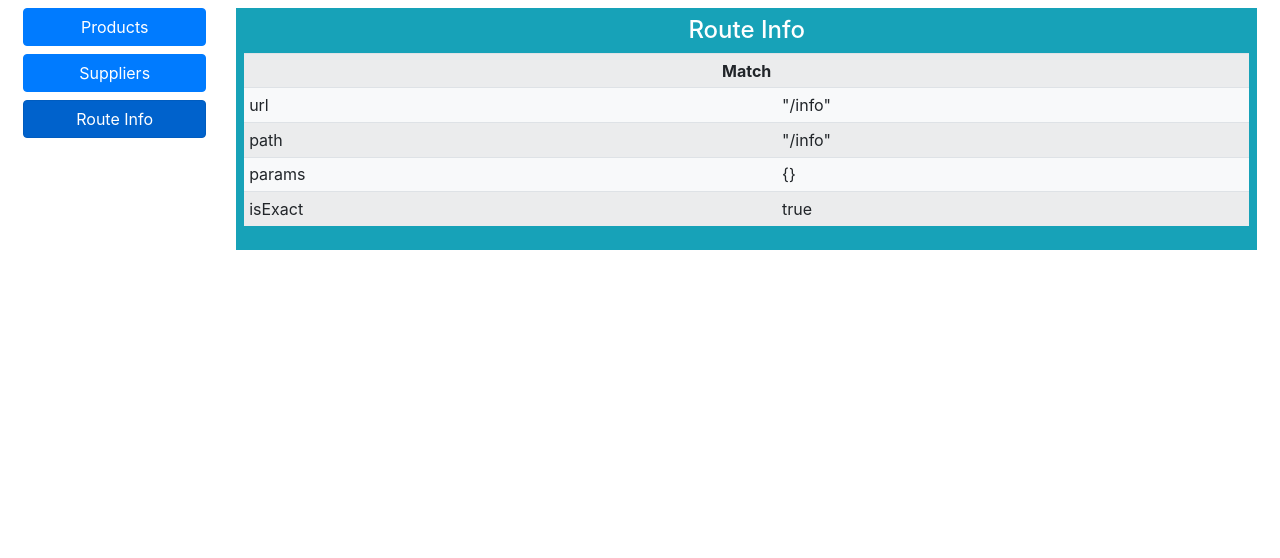
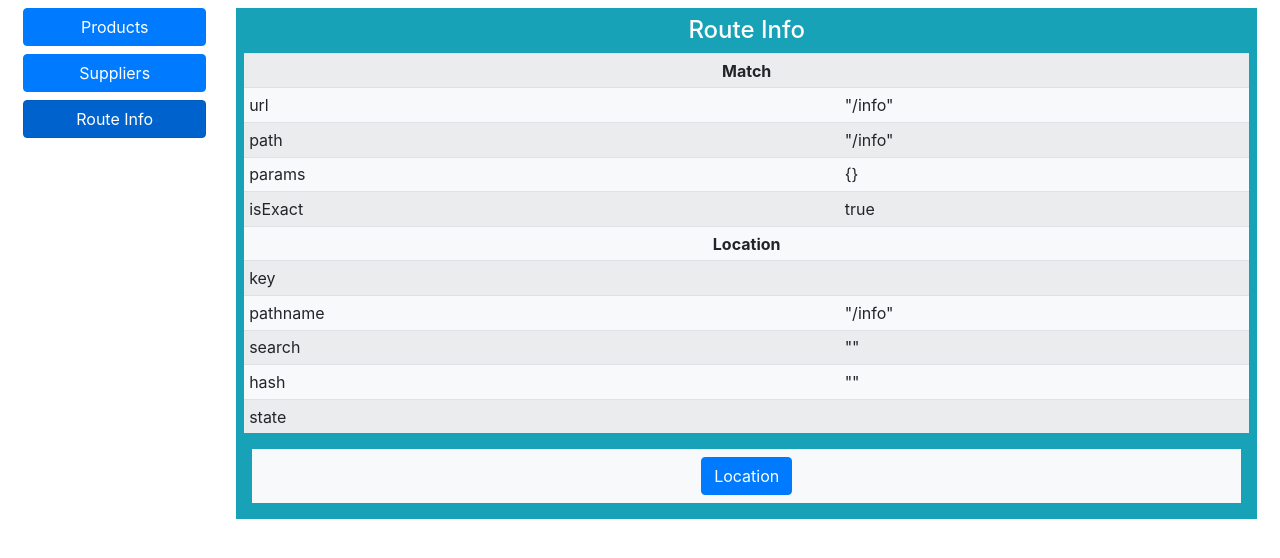
Before and after one commit to vadzimk/complete-app_productapp, a React (Create React App) app: page /info in a window 1280 px wide. Shown: the top 558 px of the page. Built offline with nearby package versions, Linux system fonts and the light colour scheme.

Commit message:
used location porp sent by Route to the rendered component

```diff
--- a/src/routing/RouteInfo.js
+++ b/src/routing/RouteInfo.js
@@ -1,4 +1,6 @@
 import React from "react";
+import {Link} from 'react-router-dom';
+
 
 export class RouteInfo extends React.Component {
     renderTable(title, prop, propertyNames) {
@@ -23,8 +25,12 @@ export class RouteInfo extends React.Component {
             <table className="table table-sm table-striped bg-light">
                 <tbody>
                 {this.renderTable("Match", this.props.match, ["url", "path", "params", "isExact"])}
+                {this.renderTable("Location", this.props.location, ["key", "pathname", "search", "hash", "state"])}
                 </tbody>
             </table>
+            <div className="text-center m-2 bg-light">
+                <Link className="btn btn-primary m-2" to={this.props.location}>Location</Link>
+            </div>
         </div>
     }
 }
```
